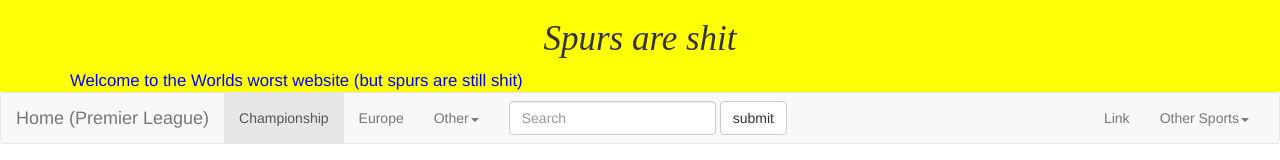
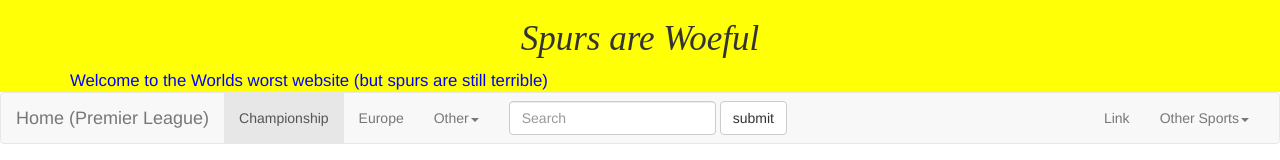
Before and after one commit to MatthewSearby/n-music, a plain HTML site: page index.html in a window 1280 px wide. Shown: the top 160 px of the page. Drawn offline with nearby package versions, Linux system fonts and the light colour scheme.

Commit message:
Update index.html

```diff
--- a/index.html
+++ b/index.html
@@ -26,8 +26,8 @@
 
 
 
-            <h1>Spurs are shit</h1>
-            <h10> Welcome to the Worlds worst website (but spurs are still shit)</h10>
+            <h1>Spurs are Woeful</h1>
+            <h10> Welcome to the Worlds worst website (but spurs are still terrible)</h10>
 
           </div>
         </section>
@@ -139,7 +139,7 @@
                               <div class="row">
                                 <div class="col-md-4 col-sm-4">
                                   <img class="img-responsive img-square" src="Hazard.gif">
-                                  <h7> Hazard Knocking Tottenham out of the title race. Spurs are shit. </h7>
+                                  <h7> Hazard Knocking Tottenham out of the title race. Spurs are awful. </h7>
                                 </div>
 
                                 <div class="col-md-4 col-sm-4">
```
